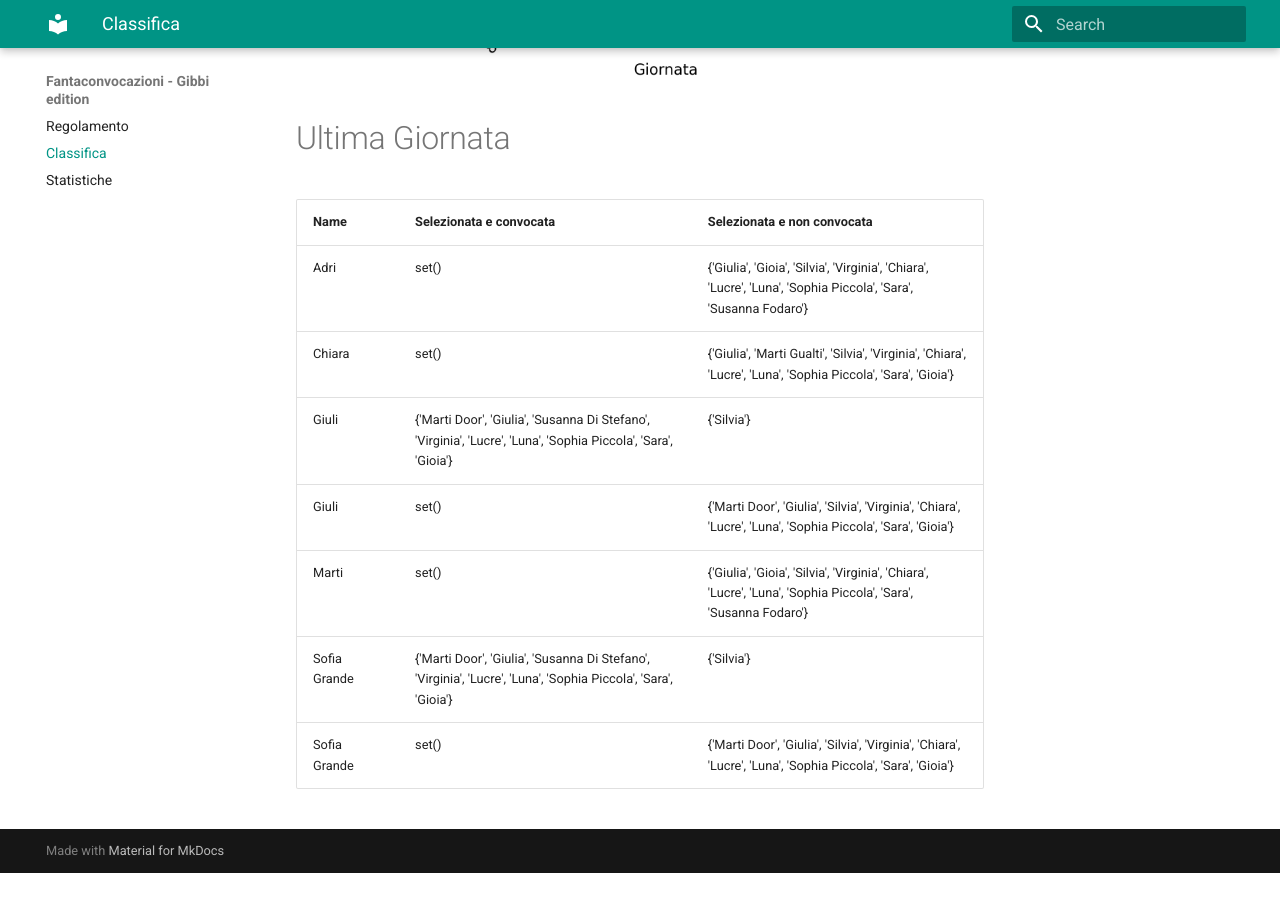
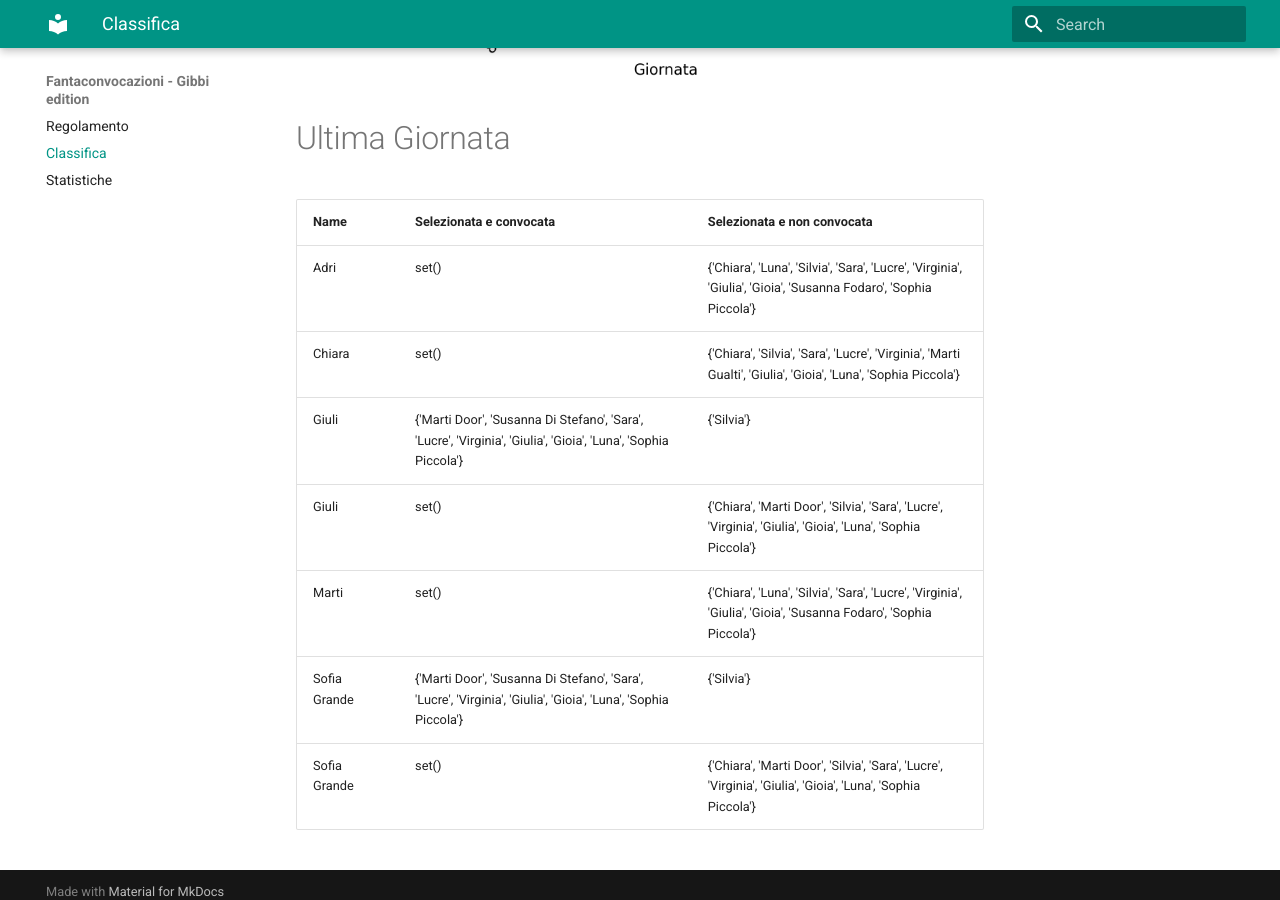
Before and after one commit to martinig94/fantagibbi, an MkDocs documentation site: the page built from docs/Classifica.md, in a window 1280 px wide and 900 px high, scrolled down 1030 px. Built offline with MkDocs 1.6.1 and Material for MkDocs 9.7.7, drawn with Linux system fonts in a browser that asks for light colours; before the commit the page ends 1903 px from its top, so only the background shows below that.

Commit message:
Auto-update from main.py

```diff
--- a/docs/Classifica.md
+++ b/docs/Classifica.md
@@ -18,11 +18,11 @@
 <!-- START_TABLE CORRECT -->
 | Name         | Selezionata e convocata                                                                                        | Selezionata e non convocata                                                                                      |
 |:-------------|:---------------------------------------------------------------------------------------------------------------|:-----------------------------------------------------------------------------------------------------------------|
-| Adri         | set()                                                                                                          | {'Giulia', 'Gioia', 'Silvia', 'Virginia', 'Chiara', 'Lucre', 'Luna', 'Sophia Piccola', 'Sara', 'Susanna Fodaro'} |
-| Chiara       | set()                                                                                                          | {'Giulia', 'Marti Gualti', 'Silvia', 'Virginia', 'Chiara', 'Lucre', 'Luna', 'Sophia Piccola', 'Sara', 'Gioia'}   |
-| Giuli        | {'Marti Door', 'Giulia', 'Susanna Di Stefano', 'Virginia', 'Lucre', 'Luna', 'Sophia Piccola', 'Sara', 'Gioia'} | {'Silvia'}                                                                                                       |
-| Giuli        | set()                                                                                                          | {'Marti Door', 'Giulia', 'Silvia', 'Virginia', 'Chiara', 'Lucre', 'Luna', 'Sophia Piccola', 'Sara', 'Gioia'}     |
-| Marti        | set()                                                                                                          | {'Giulia', 'Gioia', 'Silvia', 'Virginia', 'Chiara', 'Lucre', 'Luna', 'Sophia Piccola', 'Sara', 'Susanna Fodaro'} |
-| Sofia Grande | {'Marti Door', 'Giulia', 'Susanna Di Stefano', 'Virginia', 'Lucre', 'Luna', 'Sophia Piccola', 'Sara', 'Gioia'} | {'Silvia'}                                                                                                       |
-| Sofia Grande | set()                                                                                                          | {'Marti Door', 'Giulia', 'Silvia', 'Virginia', 'Chiara', 'Lucre', 'Luna', 'Sophia Piccola', 'Sara', 'Gioia'}     |
+| Adri         | set()                                                                                                          | {'Chiara', 'Luna', 'Silvia', 'Sara', 'Lucre', 'Virginia', 'Giulia', 'Gioia', 'Susanna Fodaro', 'Sophia Piccola'} |
+| Chiara       | set()                                                                                                          | {'Chiara', 'Silvia', 'Sara', 'Lucre', 'Virginia', 'Marti Gualti', 'Giulia', 'Gioia', 'Luna', 'Sophia Piccola'}   |
+| Giuli        | {'Marti Door', 'Susanna Di Stefano', 'Sara', 'Lucre', 'Virginia', 'Giulia', 'Gioia', 'Luna', 'Sophia Piccola'} | {'Silvia'}                                                                                                       |
+| Giuli        | set()                                                                                                          | {'Chiara', 'Marti Door', 'Silvia', 'Sara', 'Lucre', 'Virginia', 'Giulia', 'Gioia', 'Luna', 'Sophia Piccola'}     |
+| Marti        | set()                                                                                                          | {'Chiara', 'Luna', 'Silvia', 'Sara', 'Lucre', 'Virginia', 'Giulia', 'Gioia', 'Susanna Fodaro', 'Sophia Piccola'} |
+| Sofia Grande | {'Marti Door', 'Susanna Di Stefano', 'Sara', 'Lucre', 'Virginia', 'Giulia', 'Gioia', 'Luna', 'Sophia Piccola'} | {'Silvia'}                                                                                                       |
+| Sofia Grande | set()                                                                                                          | {'Chiara', 'Marti Door', 'Silvia', 'Sara', 'Lucre', 'Virginia', 'Giulia', 'Gioia', 'Luna', 'Sophia Piccola'}     |
 <!-- END_TABLE CORRECT -->
```
